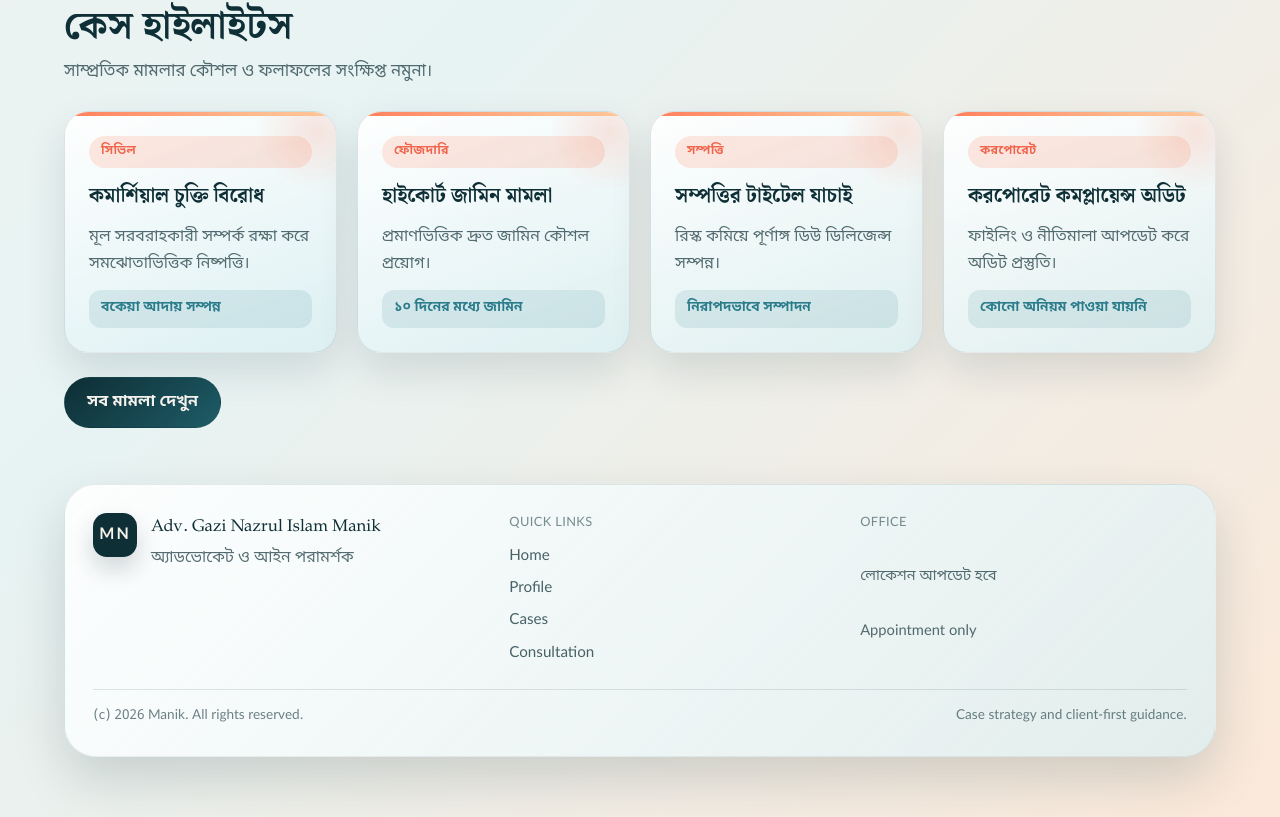
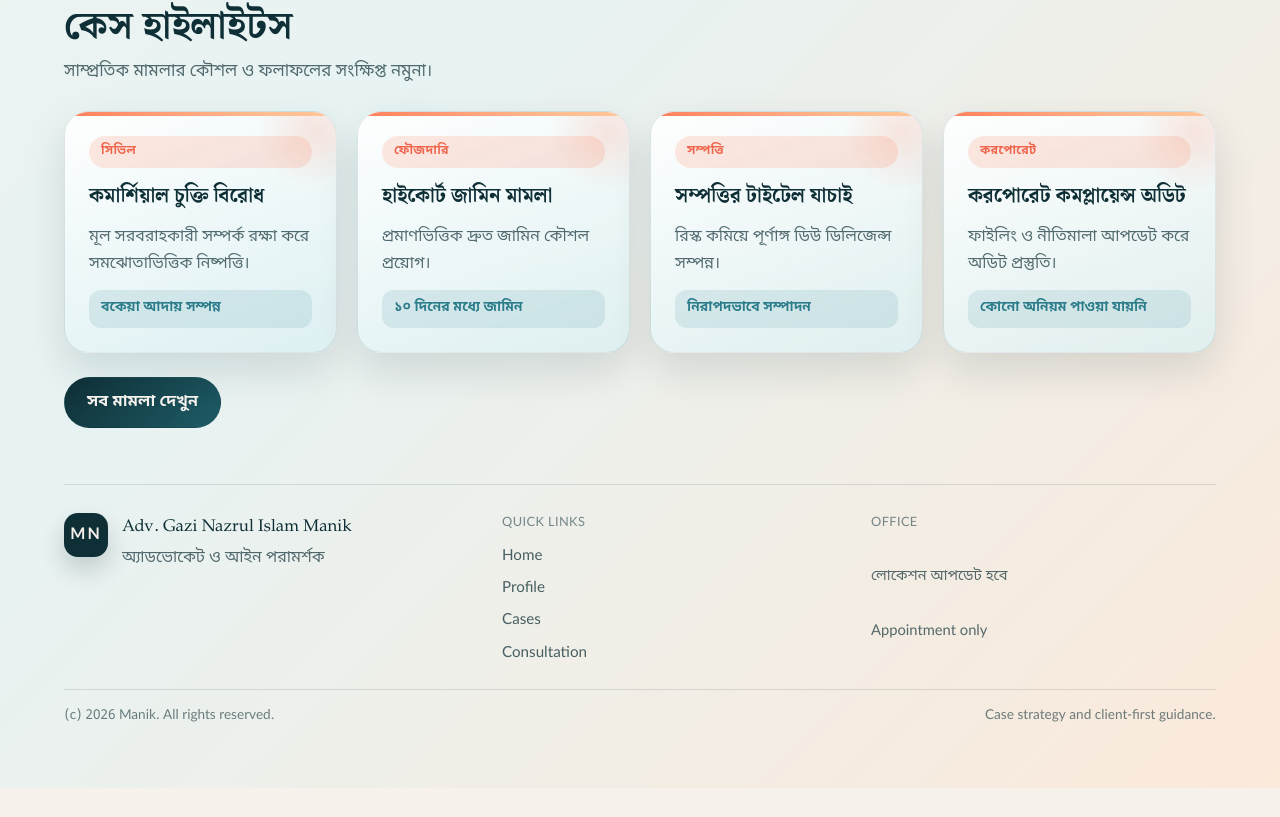
Before and after one commit to HanjalaShihab/Adv, a React (Vite) app: page / in a window 1280 px wide. Shown: the part 1381-2198 px from the top of the page. After the commit the page ends 2169 px from the top, so only its background shows below. Built offline with nearby package versions, Linux system fonts and the light colour scheme; no server answers.

Commit message:
style: flatten footer container

```diff
--- a/src/App.css
+++ b/src/App.css
@@ -89,11 +89,11 @@
 .site-footer {
   display: grid;
   gap: 24px;
-  padding: 28px;
-  border-radius: var(--radius-xl);
-  background: linear-gradient(135deg, rgba(255, 255, 255, 0.92), rgba(217, 239, 242, 0.7));
-  border: 1px solid rgba(15, 47, 54, 0.08);
-  box-shadow: 0 22px 52px var(--shadow);
+  padding: 28px 0 0;
+  border-radius: 0;
+  background: transparent;
+  border-top: 1px solid rgba(15, 47, 54, 0.12);
+  box-shadow: none;
 }
 
 .footer-grid {
```
